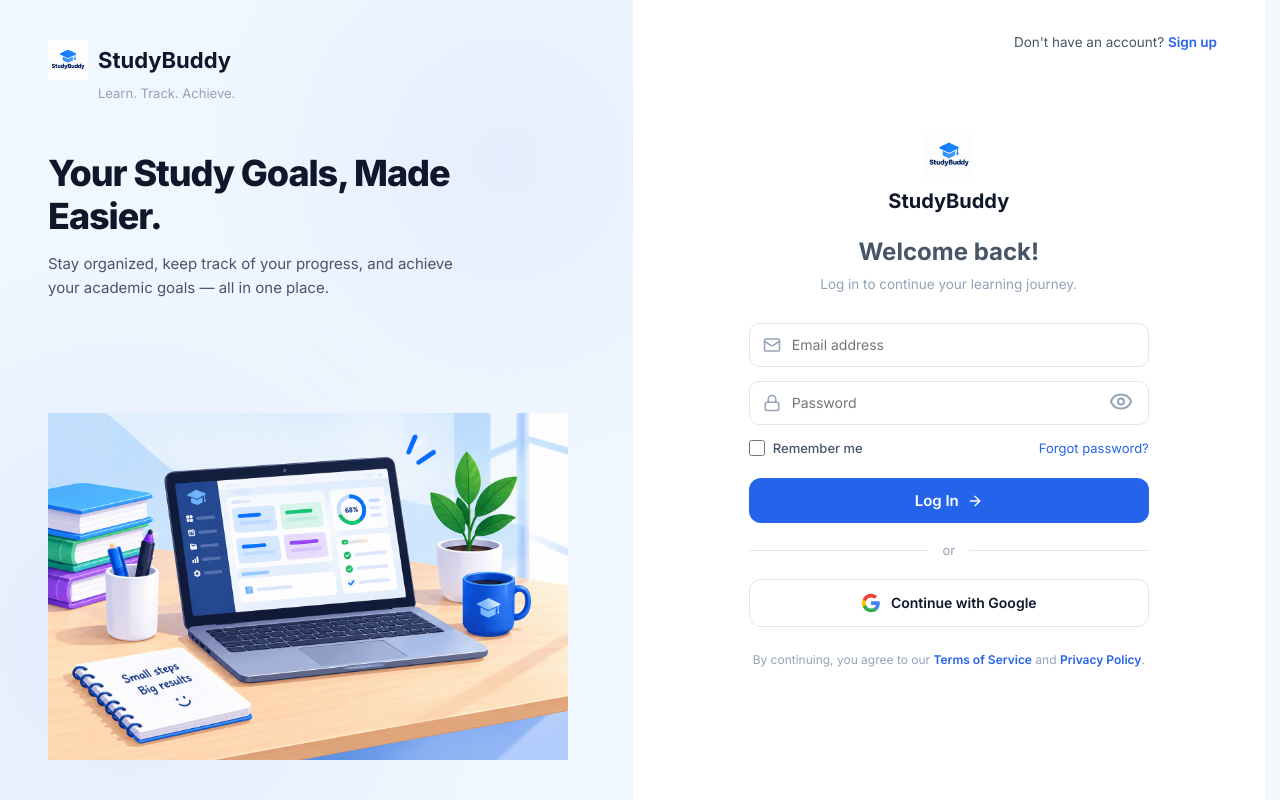
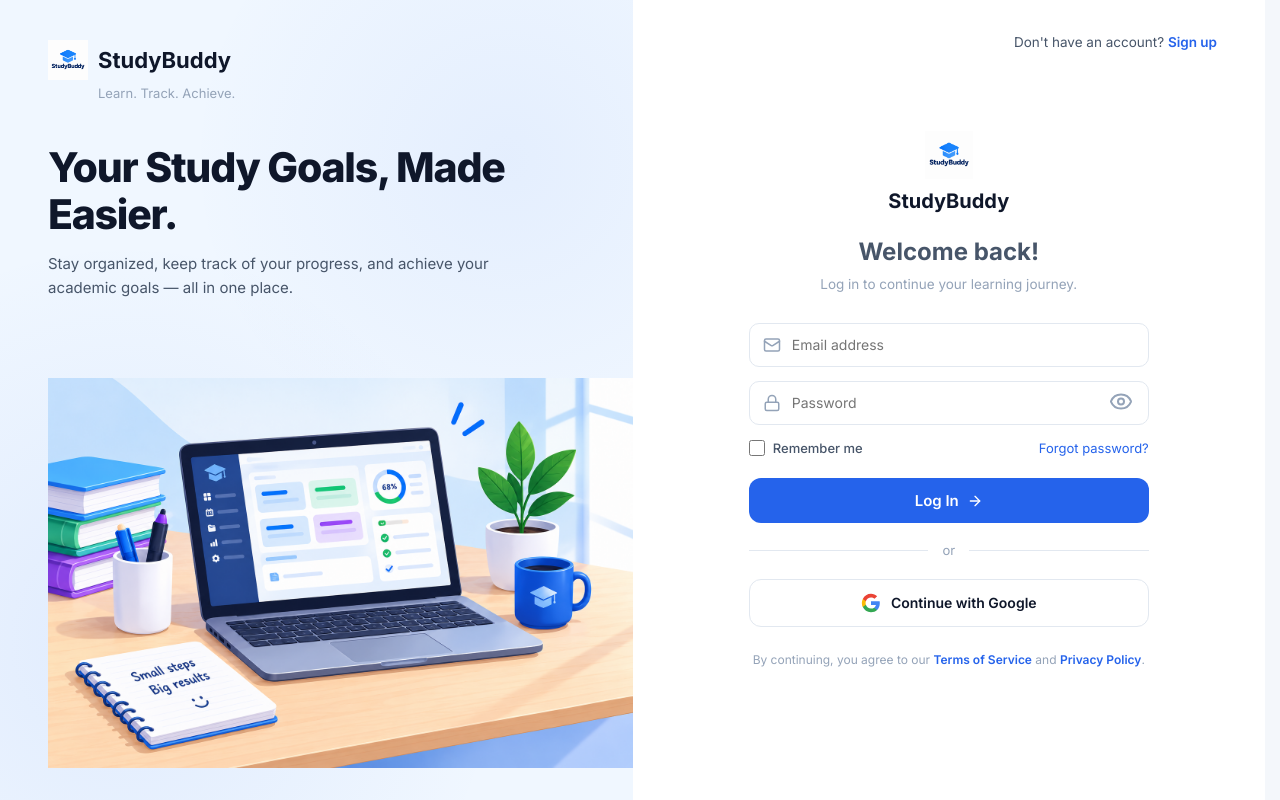
Before and after one commit to its-hyacinth/StudyBuddy_Collab_Edition, a PHP site: page /StudyBuddy_Collab_Edition/ in a window 1280 px wide. Run offline with PHP 8.4, Linux system fonts and the light colour scheme; data that the repository does not hold is empty; some libraries are stand-ins or nearby versions.

Commit message:
Let the login illustration fill the left panel so that side matches the form.
Co-authored-by: Cursor <cursoragent@cursor.com>

```diff
--- a/css/pages.css
+++ b/css/pages.css
@@ -46,17 +46,17 @@
 }
 
 .auth-hero {
-  margin-top: 48px;
+  margin-top: 40px;
   position: relative;
   z-index: 1;
-  max-width: 420px;
+  max-width: 480px;
 }
 .auth-hero h1 {
-  font-size: 36px;
+  font-size: clamp(34px, 3.2vw, 44px);
   font-weight: 800;
   color: var(--text-heading);
   letter-spacing: -0.03em;
-  line-height: 1.2;
+  line-height: 1.15;
   margin-bottom: 14px;
 }
 .auth-hero p {
@@ -69,12 +69,20 @@
   margin-top: auto;
   position: relative;
   z-index: 1;
-  padding-top: 32px;
+  flex: 1;
+  display: flex;
+  align-items: flex-end;
+  min-height: 0;
+  padding-top: 12px;
+  margin-right: -48px;
+  margin-bottom: -8px;
 }
 .auth-illustration img {
   width: 100%;
-  max-width: 520px;
+  height: auto;
+  max-height: min(62vh, 680px);
   object-fit: contain;
+  object-position: left bottom;
 }
 
 .auth-right {
```
